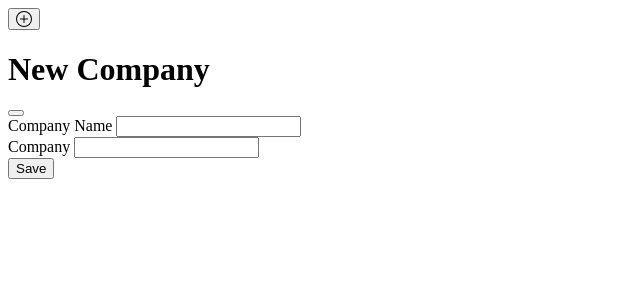
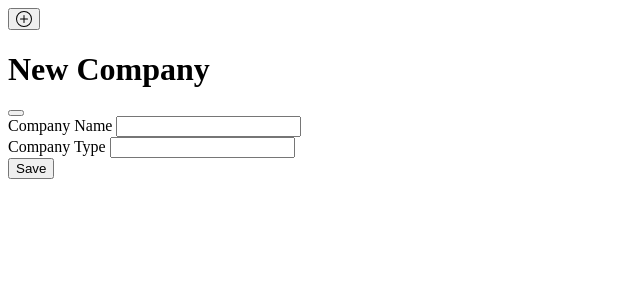
Before and after one commit to jordanburdette2/finalhw3, a PHP site: page /view-company-newform.php in a window 1280 px wide. Shown: the top 300 px of the page, without its empty margins (0-640 px from the left). Run offline with PHP 8.4, Linux system fonts and the light colour scheme.

Commit message:
Update view-company-newform.php

```diff
--- a/view-company-newform.php
+++ b/view-company-newform.php
@@ -21,7 +21,7 @@
               <input type="text" class="form-control" id="cName" name="cName">
             </div>
             <div class="mb-3">
-              <label for="cType" class="form-label">Company</label>
+              <label for="cType" class="form-label">Company Type</label>
               <input type="text" class="form-control" id="cType" name="cType">
             </div>
               <input type="hidden" name="actionType" value="Add">
```
